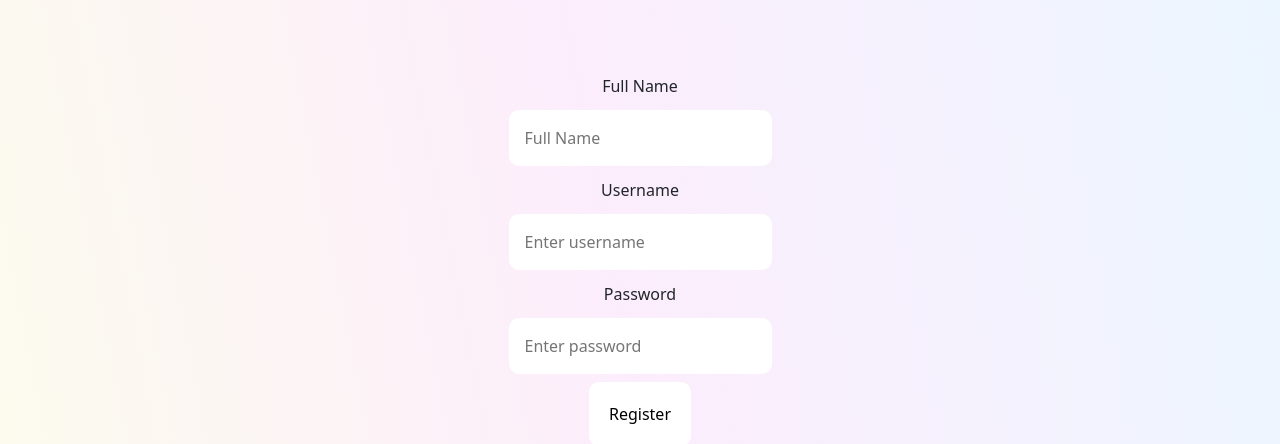
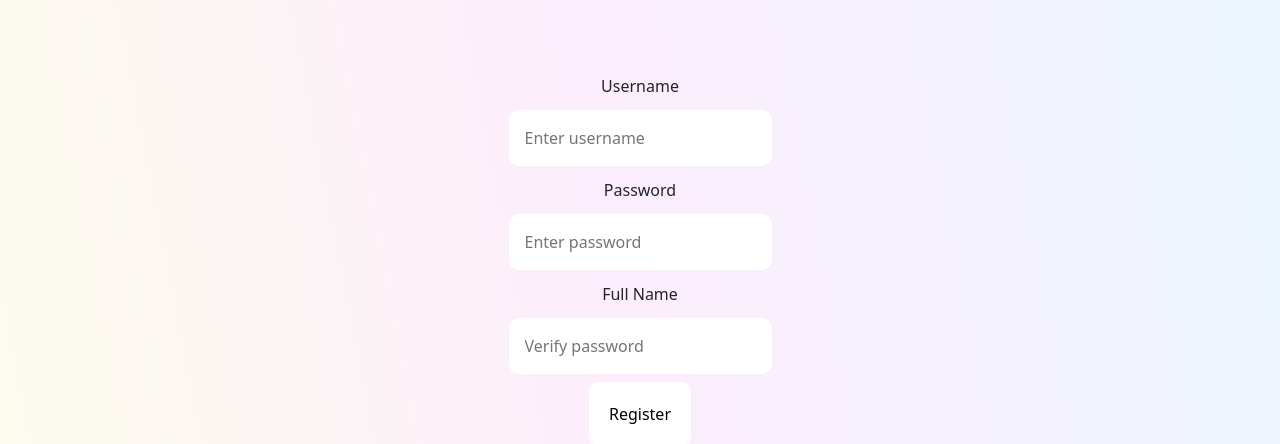
Before and after one commit to corypride/teamStruggle, a React (Create React App) app in the folder react_frontend/: page /register in a window 1280 px wide. Shown: the part 242-686 px from the top of the page. Built offline with nearby package versions, Linux system fonts and the light colour scheme.

Commit message:
start frontend auth
login, register, seem to work ok. There's still issues with the
backend with userDetails and using any of the non-whitelisted
apis so this isn't expected to work fully yet.

```diff
--- a/react_frontend/src/App.js
+++ b/react_frontend/src/App.js
@@ -13,11 +13,8 @@ import React, { useState} from 'react';
 function App() {
 
   let [user, setUser] = useState({
-    name: "",
     username: "",
     password: "",
-    userId: "",
-    userDetailsId: "1"
   });
 
   const userUpdate = (newUser) => {
--- a/react_frontend/src/pages/Login.js
+++ b/react_frontend/src/pages/Login.js
@@ -1,32 +1,31 @@
 import React, {useState} from 'react';
 import '../Styles/Login.css';
 import { useNavigate } from 'react-router-dom';
-
+import axios from "axios";
 
 
 function Login({onUserUpdate}) {
 
     //newUser represents current form fields. handleUser updates newUser. handleSubmit sets global user via onUserUpdate
-    const [newUser, setNewUser] = useState({
-        name: "",
+    const [userLoginForm, setUserLoginForm] = useState({
         username: "",
         password: "",
-        userId: "",
-        userDetailsId: "1"
       });
 
-    const {username, password} = newUser;
+    const {username, password} = userLoginForm;
 
     let navigate = useNavigate();
 
-    const handleUser = (e) => {
-        setNewUser({...newUser, [e.target.name] : e.target.value});
+    const handleUserLoginForm = (e) => {
+        setUserLoginForm({...userLoginForm, [e.target.name] : e.target.value});
     }
 
     //TODO: only call onUserUpdate once backend authenticates user
     const handleSubmit = async(e) => {
         e.preventDefault();
-        onUserUpdate(newUser);
+        const response = await axios.post("http://localhost:8080/login", userLoginForm);
+        // Should be the actual user data from backend below
+        onUserUpdate(response.data);
         navigate("/profile");
     }
 
@@ -36,7 +35,7 @@ function Login({onUserUpdate}) {
                 <label htmlFor='username'>Username</label>
                 <input
                     value={username}
-                    onChange={(e) => handleUser(e)}
+                    onChange={(e) => handleUserLoginForm(e)}
                     placeholder='Enter username'
                     name='username'
                     type='username'
@@ -47,7 +46,8 @@ function Login({onUserUpdate}) {
                 <label htmlFor='password'>Password</label>
                 <input
                     value={password}
-                    onChange={(e) => handleUser(e)}                    placeholder='Enter password'
+                    onChange={(e) => handleUserLoginForm(e)}
+                    placeholder='Enter password'
                     name='password'
                     type='password'
                     id='password'
--- a/react_frontend/src/pages/Register.js
+++ b/react_frontend/src/pages/Register.js
@@ -7,19 +7,18 @@ function Register({user, onUserUpdate}) {
 
     let navigate = useNavigate();
 
-    const [newUser, setNewUser] = useState({
-      name: "",
+    const [newUserForm, setNewUserForm] = useState({
       username: "",
       password: "",
-      userId: "",
-      userDetailsId: "1",
+      verifyPassword: "",
     });
-    const {name, username, password} = newUser;
+    const {username, password, verifyPassword} = newUserForm;
 
     const handleSubmit = async (e) => {
         e.preventDefault();
-        // await axios.post("http://localhost:8080/register", user);
-        onUserUpdate(newUser);
+        const response = await axios.post("http://localhost:8080/register", newUserForm);
+        // Should be the actual user data from backend below
+        onUserUpdate(response.data);
         navigate("/profile");
     };
 
@@ -32,8 +31,8 @@ function Register({user, onUserUpdate}) {
     applies that to all parameters in user
     */
 
-    const handleNewUser = (e) => {
-      setNewUser({...newUser, [e.target.name] : e.target.value});
+    const handleNewUserForm = (e) => {
+      setNewUserForm({...newUserForm, [e.target.name] : e.target.value});
     }
 
   return (
@@ -44,12 +43,12 @@ function Register({user, onUserUpdate}) {
     ie name="username" value="john"*/
     <div className='form-container'>
         <form className='login-form' onSubmit={handleSubmit}>
-            <label htmlFor='name'>Full Name</label>
-            <input value={name} onChange={(e) => handleNewUser(e)} placeholder='Full Name' name='name' type='text' id='name'/>
             <label htmlFor='username'>Username</label>
-            <input value={username} onChange={(e) => handleNewUser(e)} placeholder='Enter username' name='username' type='username' id='username'/>
+            <input value={username} onChange={(e) => handleNewUserForm(e)} placeholder='Enter username' name='username' type='username' id='username'/>
             <label htmlFor='password'>Password</label>
-            <input value={password} onChange={(e) => handleNewUser(e)} placeholder='Enter password' name='password' type='password' id='password'/>
+            <input value={password} onChange={(e) => handleNewUserForm(e)} placeholder='Enter password' name='password' type='password' id='password'/>
+            <label htmlFor='verifyPassword'>Full Name</label>
+            <input value={verifyPassword} onChange={(e) => handleNewUserForm(e)} placeholder='Verify password' name='verifyPassword' type='text' id='verifyPassword'/>
             <button>Register</button>
         </form>
     </div>
```
